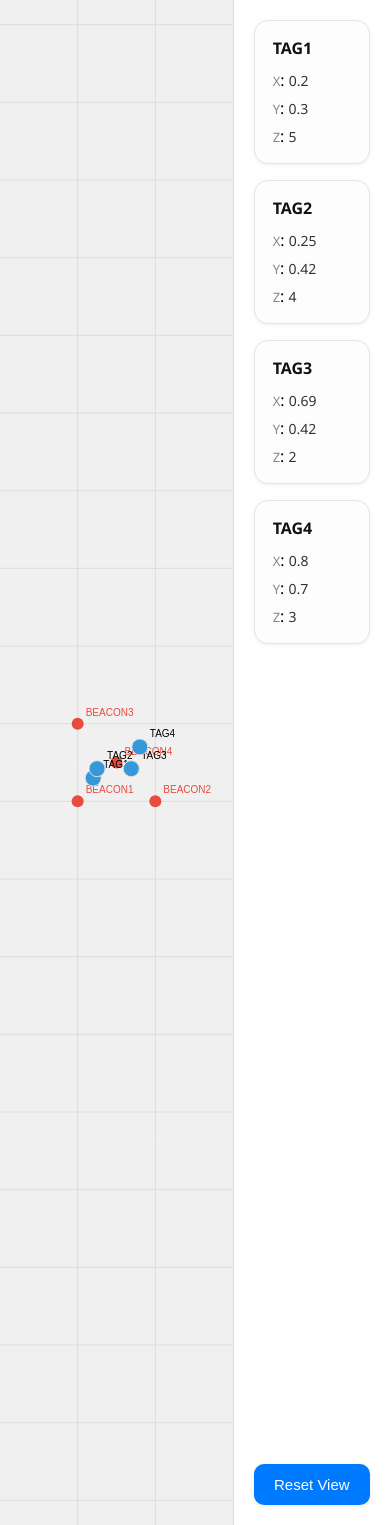
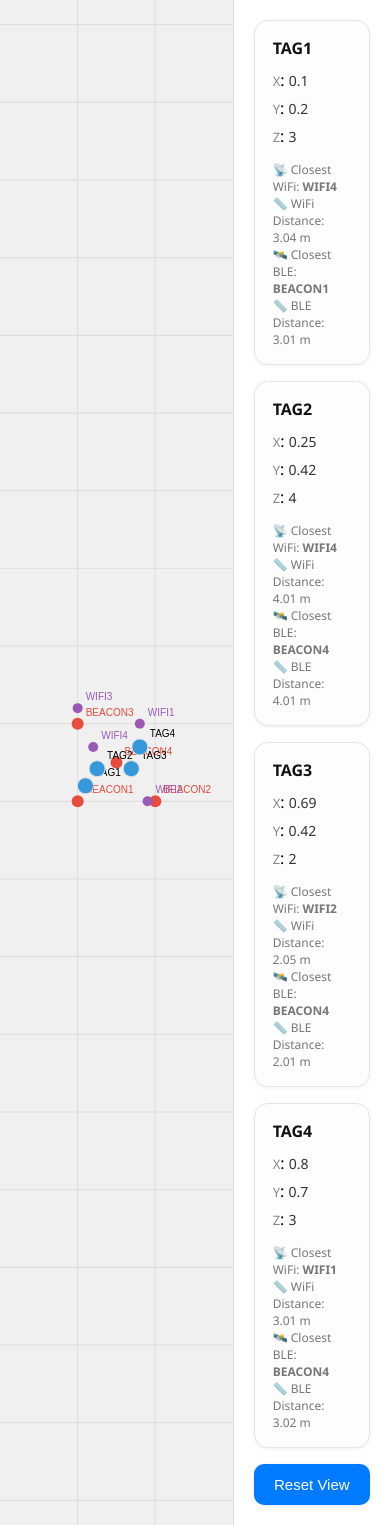
Before and after one commit to ErnestaLim/Low-Cost-IOT-Asset-Tracking, a Flask app: page / in a window 390 px wide. Run offline with Flask 3, Linux system fonts and the light colour scheme.

Commit message:
feat(dashboard): add WiFi support and improve tag visualization
Add WiFi beacon positions and closest WiFi/BLE distance tracking to the dashboard. Enhance tag visualization with animated dashed lines connecting tags to their closest WiFi and BLE beacons. Improve UI responsiveness and zooming behavior.

```diff
--- a/app.py
+++ b/app.py
@@ -3,7 +3,7 @@ from flask import Flask, render_template, Response, jsonify
 from threading import Thread
 import time
 # from mqtt.client import start_mqtt, position_queue  # import shared queue
-from mqtt.simulator import simulate_dummy_data, position_queue
+from mqtt.simulator import simulate_dummy_data, position_queue, wifi_positions
 from mqtt.simulator import get_beacon_positions
 
 app = Flask(__name__)
@@ -35,6 +35,11 @@ def beacons():
     return jsonify(get_beacon_positions())
 
 
+@app.route('/wifi')
+def get_wifi():
+    return jsonify(wifi_positions)
+
+
 if __name__ == "__main__":
     # Start MQTT listener in a background thread
     # Thread(target=start_mqtt, daemon=True).start()
--- a/templates/dashboard.html
+++ b/templates/dashboard.html
@@ -5,6 +5,7 @@
     <meta name="viewport" content="width=device-width, initial-scale=1.0" />
     <title>IoT Asset Tracker</title>
     <style>
+      /* (same styles as before, keeping it clean and responsive) */
       * {
         box-sizing: border-box;
         margin: 0;
@@ -37,7 +38,7 @@
         flex-direction: column;
       }
       .tag-card {
-        background-color: #fdfdfd;
+        background: #fdfdfd;
         border: 1px solid #e5e5e5;
         border-radius: 14px;
         padding: 16px 18px;
@@ -49,26 +50,22 @@
         flex-direction: column;
         gap: 6px;
       }
-
       .tag-card:hover {
         box-shadow: 0 4px 12px rgba(0, 0, 0, 0.08);
         transform: translateY(-2px);
-        background-color: #ffffff;
+        background: #fff;
       }
-
       .tag-card .tag-id {
         font-weight: 600;
         font-size: 16px;
         color: #111;
         margin-bottom: 4px;
       }
-
       .tag-card .coord-label {
         font-size: 13px;
         font-weight: 500;
         color: #888;
       }
-
       .tag-card .coord-value {
         font-size: 14px;
         color: #333;
@@ -90,7 +87,6 @@
         transition: background 0.2s ease;
         box-shadow: 0 1px 4px rgba(0, 0, 0, 0.1);
       }
-
       #reset-button:hover {
         background: #005fd1;
       }
@@ -105,45 +101,68 @@
       }
     </style>
   </head>
+
   <body>
     <div id="graph-container">
       <canvas id="canvas-grid"></canvas>
       <div id="tooltip" class="tooltip" style="display: none"></div>
     </div>
+
     <div id="tag-list">
-      <!-- Cards will be injected here -->
       <button id="reset-button">Reset View</button>
     </div>
 
     <script>
       const canvas = document.getElementById("canvas-grid");
       const ctx = canvas.getContext("2d");
-      canvas.width = canvas.offsetWidth;
-      canvas.height = canvas.offsetHeight;
 
-      let scale = 100;
+      let baseScale = 100;
+      let scale = baseScale;
+      let targetScale = baseScale;
       let originX = canvas.width / 2;
       let originY = canvas.height / 2;
+      let targetOriginX = originX;
+      let targetOriginY = originY;
+      let smoothFocusSpeed = 0.1;
+      let zoomAnimationActive = false;
+      let zoomAnimationProgress = 0;
+      let zoomState = "idle"; // "idle", "zoomed-in", "zooming-out"
+      let zoomedInTimeout = null;
+
+      let dashOffset = 0;
+
       let isDragging = false;
       let dragStart = { x: 0, y: 0 };
       let selectedTag = null;
       let beaconPositions = {};
+      let wifiPositions = {};
       const tags = {};
       const tooltip = document.getElementById("tooltip");
       let hasFittedOnce = false;
 
-      function worldToCanvas(x, y) {
-        return {
-          x: originX + x * scale,
-          y: originY - y * scale,
-        };
+      function resizeCanvas() {
+        const oldWidth = canvas.width;
+        const oldHeight = canvas.height;
+        canvas.width = canvas.offsetWidth;
+        canvas.height = canvas.offsetHeight;
+
+        // Recenter when resizing
+        const centerX = oldWidth / 2;
+        const centerY = oldHeight / 2;
+        originX = canvas.width / 2 - (centerX - originX);
+        originY = canvas.height / 2 - (centerY - originY);
+        targetOriginX = originX;
+        targetOriginY = originY;
       }
 
+      window.addEventListener("resize", resizeCanvas);
+      resizeCanvas();
+
+      function worldToCanvas(x, y) {
+        return { x: originX + x * scale, y: originY - y * scale };
+      }
       function canvasToWorld(x, y) {
-        return {
-          x: (x - originX) / scale,
-          y: (originY - y) / scale,
-        };
+        return { x: (x - originX) / scale, y: (originY - y) / scale };
       }
 
       canvas.addEventListener("mousedown", (e) => {
@@ -151,20 +170,19 @@
         dragStart = { x: e.offsetX, y: e.offsetY };
         canvas.style.cursor = "grabbing";
       });
-
       canvas.addEventListener("mouseup", () => {
         isDragging = false;
         canvas.style.cursor = "grab";
       });
-
       canvas.addEventListener("mousemove", (e) => {
         if (isDragging) {
           originX += e.offsetX - dragStart.x;
           originY += e.offsetY - dragStart.y;
+          targetOriginX = originX;
+          targetOriginY = originY;
           dragStart = { x: e.offsetX, y: e.offsetY };
         }
       });
-
       canvas.addEventListener("wheel", (e) => {
         e.preventDefault();
         const zoom = e.deltaY < 0 ? 1.1 : 0.9;
@@ -172,6 +190,13 @@
         scale *= zoom;
         originX = e.offsetX - mouse.x * scale;
         originY = e.offsetY + mouse.y * scale;
+        targetScale = scale;
+        targetOriginX = originX;
+        targetOriginY = originY;
+      });
+
+      document.getElementById("reset-button").addEventListener("click", () => {
+        fitToBeacons();
       });
 
       canvas.addEventListener("click", (e) => {
@@ -189,10 +214,6 @@
         }
       });
 
-      document.getElementById("reset-button").addEventListener("click", () => {
-        fitToBeacons();
-      });
-
       function showTooltip(id, t) {
         const { x, y } = worldToCanvas(t.x, t.y);
         tooltip.style.left = `${x + 10}px`;
@@ -204,30 +225,8 @@
 
       function highlightCard(tagId) {
         document.querySelectorAll(".tag-card").forEach((card) => {
-          card.classList.toggle("highlight", card.dataset.id === tagId);
-        });
-      }
-
-      function renderTagList() {
-        const list = document.getElementById("tag-list");
-        list.querySelectorAll(".tag-card").forEach((e) => e.remove());
-        Object.entries(tags).forEach(([id, t]) => {
-          const div = document.createElement("div");
-          div.className = "tag-card";
-          div.dataset.id = id;
-          div.innerHTML = `
-            <div class="tag-id">${id}</div>
-            <div><span class="coord-label">X</span>: <span class="coord-value">${t.x}</span></div>
-            <div><span class="coord-label">Y</span>: <span class="coord-value">${t.y}</span></div>
-            <div><span class="coord-label">Z</span>: <span class="coord-value">${t.z}</span></div>
-            `;
-          div.onclick = () => {
-            selectedTag = id;
-            focusOnTag(id);
-            showTooltip(id, t);
-            highlightCard(id);
-          };
-          list.insertBefore(div, document.getElementById("reset-button"));
+          if (card.dataset.id === tagId) card.classList.add("highlight");
+          else card.classList.remove("highlight");
         });
       }
 
@@ -241,21 +240,61 @@
         const padding = 1;
         const roomWidth = maxX - minX + padding * 2;
         const roomHeight = maxY - minY + padding * 2;
-
-        scale = Math.min(canvas.width / roomWidth, canvas.height / roomHeight);
+        baseScale = Math.min(
+          canvas.width / roomWidth,
+          canvas.height / roomHeight
+        );
+        scale = baseScale;
+        targetScale = baseScale;
         originX = canvas.width / 2 - ((minX + maxX) / 2) * scale;
         originY = canvas.height / 2 + ((minY + maxY) / 2) * scale;
+        targetOriginX = originX;
+        targetOriginY = originY;
       }
 
       function focusOnTag(id) {
         const tag = tags[id];
         if (!tag) return;
-        originX = canvas.width / 2 - tag.x * scale;
-        originY = canvas.height / 2 + tag.y * scale;
+
+        const centerX = canvas.width / 2;
+        const centerY = canvas.height / 2;
+        targetOriginX = centerX - tag.x * scale;
+        targetOriginY = centerY + tag.y * scale;
+
+        zoomState = "zoomed-in";
+        scale = baseScale * 1.1; // instantly zoom in 10%
+        targetScale = scale;
+
+        clearTimeout(zoomedInTimeout);
+        zoomedInTimeout = setTimeout(() => {
+          zoomState = "zooming-out";
+        }, 1500); // wait 1.5 seconds before zooming out slowly
       }
 
       function draw() {
         ctx.clearRect(0, 0, canvas.width, canvas.height);
+
+        // Smooth panning
+        originX += (targetOriginX - originX) * smoothFocusSpeed;
+        originY += (targetOriginY - originY) * smoothFocusSpeed;
+
+        if (zoomState === "zooming-out") {
+          const driftSpeed = 0.003; // Very gentle slow drift
+          const oldScale = scale;
+          scale += (baseScale - scale) * driftSpeed;
+
+          const centerX = canvas.width / 2;
+          const centerY = canvas.height / 2;
+          originX = centerX - (centerX - originX) * (scale / oldScale);
+          originY = centerY - (centerY - originY) * (scale / oldScale);
+
+          if (Math.abs(scale - baseScale) < 0.5) {
+            zoomState = "idle";
+            scale = baseScale;
+            targetScale = baseScale;
+          }
+        }
+
         ctx.strokeStyle = "#ddd";
         const step = scale;
         for (let x = originX % step; x < canvas.width; x += step) {
@@ -271,7 +310,7 @@
           ctx.stroke();
         }
 
-        // Beacons
+        // Draw BLE beacons
         ctx.fillStyle = "#e74c3c";
         for (const [id, b] of Object.entries(beaconPositions)) {
           const { x, y } = worldToCanvas(b[0], b[1]);
@@ -281,7 +320,17 @@
           ctx.fillText(id, x + 8, y - 8);
         }
 
-        // Tags
+        // Draw WiFi beacons
+        ctx.fillStyle = "#9b59b6";
+        for (const [id, b] of Object.entries(wifiPositions)) {
+          const { x, y } = worldToCanvas(b[0], b[1]);
+          ctx.beginPath();
+          ctx.arc(x, y, 5, 0, 2 * Math.PI);
+          ctx.fill();
+          ctx.fillText(id, x + 8, y - 8);
+        }
+
+        // Draw tags
         for (const [id, t] of Object.entries(tags)) {
           const { x, y } = worldToCanvas(t.x, t.y);
           ctx.beginPath();
@@ -293,46 +342,122 @@
           ctx.fillText(id, x + 10, y - 10);
         }
 
-        window.addEventListener("resize", () => {
-          const oldWidth = canvas.width;
-          const oldHeight = canvas.height;
-          const newWidth = canvas.offsetWidth;
-          const newHeight = canvas.offsetHeight;
+        // Draw animated dashed lines to WiFi and BLE
+        if (selectedTag && tags[selectedTag]) {
+          const t = tags[selectedTag];
+          const tagPos = worldToCanvas(t.x, t.y);
 
-          // Adjust origin based on how much the canvas grew/shrank
-          originX += (newWidth - oldWidth) / 2;
-          originY += (newHeight - oldHeight) / 2;
+          // Line to WiFi
+          if (t.closest_wifi_mac && wifiPositions[t.closest_wifi_mac]) {
+            const wifiPos = worldToCanvas(
+              wifiPositions[t.closest_wifi_mac][0],
+              wifiPositions[t.closest_wifi_mac][1]
+            );
 
-          canvas.width = newWidth;
-          canvas.height = newHeight;
-        });
+            ctx.beginPath();
+            ctx.setLineDash([5, 5]);
+            ctx.lineDashOffset = -dashOffset;
+            ctx.moveTo(tagPos.x, tagPos.y);
+            ctx.lineTo(wifiPos.x, wifiPos.y);
+            ctx.strokeStyle = "#9b59b6"; // purple line for WiFi
+            ctx.lineWidth = 2;
+            ctx.stroke();
+            ctx.setLineDash([]);
+          }
 
+          // Line to BLE beacon
+          if (t.closest_ble_mac && beaconPositions[t.closest_ble_mac]) {
+            const blePos = worldToCanvas(
+              beaconPositions[t.closest_ble_mac][0],
+              beaconPositions[t.closest_ble_mac][1]
+            );
+
+            ctx.beginPath();
+            ctx.setLineDash([5, 5]);
+            ctx.lineDashOffset = -dashOffset;
+            ctx.moveTo(tagPos.x, tagPos.y);
+            ctx.lineTo(blePos.x, blePos.y);
+            ctx.strokeStyle = "#f39c12"; // 🟠 orange for BLE
+            ctx.lineWidth = 2;
+            ctx.stroke();
+            ctx.setLineDash([]);
+          }
+        }
+
+        dashOffset += 0.3; // 🔥 animate the dashed line
         requestAnimationFrame(draw);
       }
 
       async function fetchData() {
-        const beaconRes = await fetch("/beacons");
-        beaconPositions = await beaconRes.json();
-
-        if (!hasFittedOnce && Object.keys(beaconPositions).length > 0) {
-          fitToBeacons();
-          hasFittedOnce = true;
+        if (!hasFittedOnce) {
+          const beaconRes = await fetch("/beacons");
+          beaconPositions = await beaconRes.json();
+          const wifiRes = await fetch("/wifi");
+          wifiPositions = await wifiRes.json();
+          if (Object.keys(beaconPositions).length > 0) {
+            fitToBeacons();
+            hasFittedOnce = true;
+          }
         }
 
         const res = await fetch("/positions");
         const data = await res.json();
 
         data.forEach((p) => {
-          tags[p.id] = { x: p.x, y: p.y, z: p.z };
+          tags[p.id] = {
+            x: p.x,
+            y: p.y,
+            z: p.z,
+            closest_wifi_mac: p.closest_wifi_mac,
+            closest_wifi_distance: p.closest_wifi_distance,
+            closest_ble_mac: p.closest_ble_mac,
+            closest_ble_distance: p.closest_ble_distance,
+          };
         });
 
         renderTagList();
+        highlightCard(selectedTag);
       }
 
-      // Initial run
-      fetchData(); // ✅ Run once on load
-      setInterval(fetchData, 1000); // 🔁 Then every second
-      requestAnimationFrame(draw); // 🌀 Start the draw loop
+      function renderTagList() {
+        const list = document.getElementById("tag-list");
+        list.querySelectorAll(".tag-card").forEach((e) => e.remove());
+        Object.entries(tags).forEach(([id, t]) => {
+          const div = document.createElement("div");
+          div.className = "tag-card";
+          div.dataset.id = id;
+          div.innerHTML = `
+            <div class="tag-id">${id}</div>
+            <div><span class="coord-label">X</span>: <span class="coord-value">${
+              t.x
+            }</span></div>
+            <div><span class="coord-label">Y</span>: <span class="coord-value">${
+              t.y
+            }</span></div>
+            <div><span class="coord-label">Z</span>: <span class="coord-value">${
+              t.z
+            }</span></div>
+            <div style="margin-top:8px; font-size:12px; color:#777;">
+              📡 Closest WiFi: <b>${t.closest_wifi_mac || "N/A"}</b><br>
+              📏 WiFi Distance: ${t.closest_wifi_distance ?? "?"} m<br>
+              🛰️ Closest BLE: <b>${t.closest_ble_mac || "N/A"}</b><br>
+              📏 BLE Distance: ${t.closest_ble_distance ?? "?"} m
+            </div>
+          `;
+          div.onclick = () => {
+            selectedTag = id;
+            focusOnTag(id);
+            showTooltip(id, t);
+            highlightCard(id);
+          };
+          list.insertBefore(div, document.getElementById("reset-button"));
+        });
+      }
+
+      // Start
+      fetchData();
+      setInterval(fetchData, 1000);
+      requestAnimationFrame(draw);
     </script>
   </body>
 </html>
```
Also changed, not shown: mqtt/simulator.py (+65 -46 lines).
